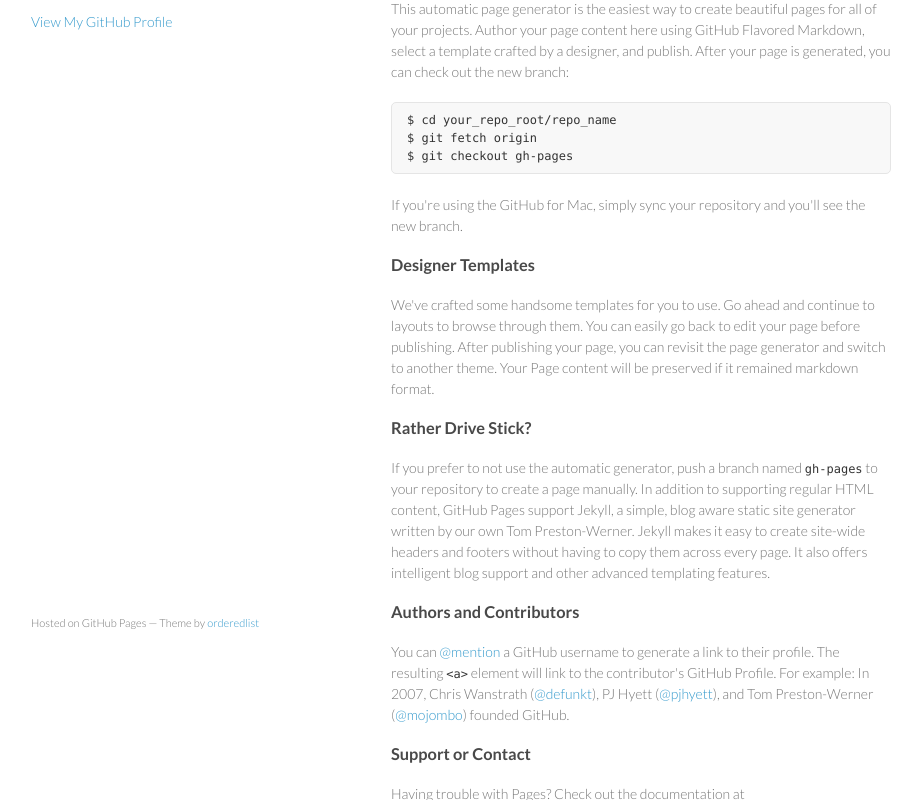
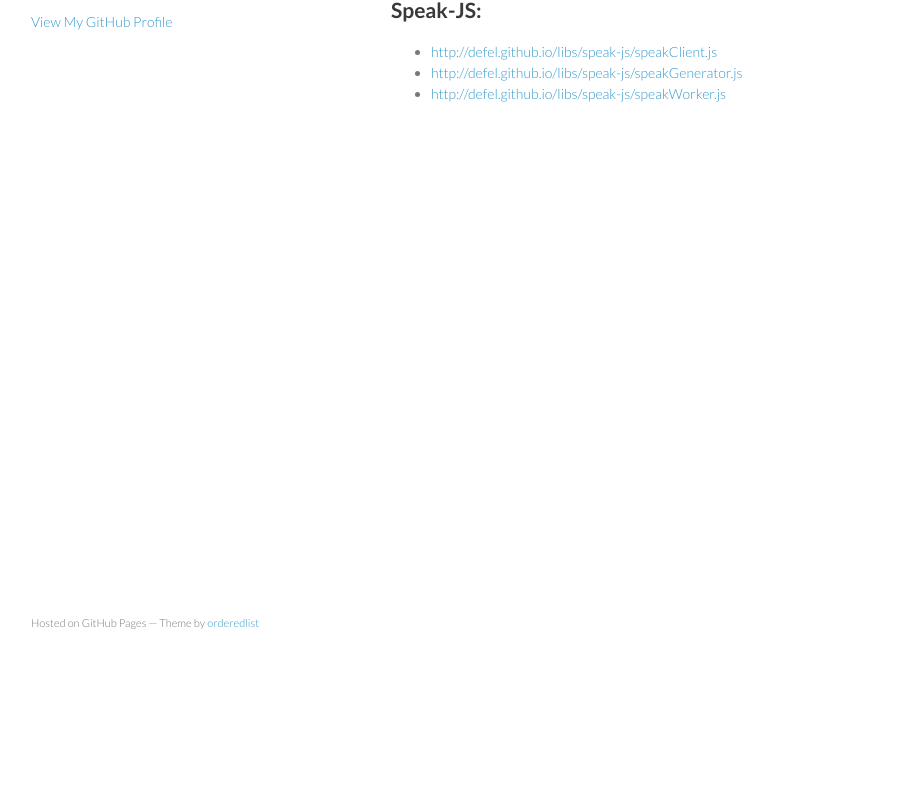
Before and after one commit to defel/defel.github.io, a plain HTML site: page index.html in a window 1280 px wide. Shown: the part 98-898 px from the top of the page, without its empty margins (179-1101 px from the left). After the commit the page ends 800 px from the top, so only its background shows below. Drawn offline with Linux system fonts and the light colour scheme.

Commit message:
Replace master branch with page content via GitHub

```diff
--- a/index.html
+++ b/index.html
@@ -24,36 +24,16 @@
       </header>
       <section>
         <h3>
-<a name="welcome-to-github-pages" class="anchor" href="#welcome-to-github-pages"><span class="octicon octicon-link"></span></a>Welcome to GitHub Pages.</h3>
+<a name="some-js-libs" class="anchor" href="#some-js-libs"><span class="octicon octicon-link"></span></a>Some JS Libs</h3>
 
-<p>This automatic page generator is the easiest way to create beautiful pages for all of your projects. Author your page content here using GitHub Flavored Markdown, select a template crafted by a designer, and publish. After your page is generated, you can check out the new branch:</p>
+<h2>
+<a name="speak-js" class="anchor" href="#speak-js"><span class="octicon octicon-link"></span></a>Speak-JS:</h2>
 
-<pre><code>$ cd your_repo_root/repo_name
-$ git fetch origin
-$ git checkout gh-pages
-</code></pre>
-
-<p>If you're using the GitHub for Mac, simply sync your repository and you'll see the new branch.</p>
-
-<h3>
-<a name="designer-templates" class="anchor" href="#designer-templates"><span class="octicon octicon-link"></span></a>Designer Templates</h3>
-
-<p>We've crafted some handsome templates for you to use. Go ahead and continue to layouts to browse through them. You can easily go back to edit your page before publishing. After publishing your page, you can revisit the page generator and switch to another theme. Your Page content will be preserved if it remained markdown format.</p>
-
-<h3>
-<a name="rather-drive-stick" class="anchor" href="#rather-drive-stick"><span class="octicon octicon-link"></span></a>Rather Drive Stick?</h3>
-
-<p>If you prefer to not use the automatic generator, push a branch named <code>gh-pages</code> to your repository to create a page manually. In addition to supporting regular HTML content, GitHub Pages support Jekyll, a simple, blog aware static site generator written by our own Tom Preston-Werner. Jekyll makes it easy to create site-wide headers and footers without having to copy them across every page. It also offers intelligent blog support and other advanced templating features.</p>
-
-<h3>
-<a name="authors-and-contributors" class="anchor" href="#authors-and-contributors"><span class="octicon octicon-link"></span></a>Authors and Contributors</h3>
-
-<p>You can <a href="https://github.com/blog/821" class="user-mention">@mention</a> a GitHub username to generate a link to their profile. The resulting <code>&lt;a&gt;</code> element will link to the contributor's GitHub Profile. For example: In 2007, Chris Wanstrath (<a href="https://github.com/defunkt" class="user-mention">@defunkt</a>), PJ Hyett (<a href="https://github.com/pjhyett" class="user-mention">@pjhyett</a>), and Tom Preston-Werner (<a href="https://github.com/mojombo" class="user-mention">@mojombo</a>) founded GitHub.</p>
-
-<h3>
-<a name="support-or-contact" class="anchor" href="#support-or-contact"><span class="octicon octicon-link"></span></a>Support or Contact</h3>
-
-<p>Having trouble with Pages? Check out the documentation at <a href="http://help.github.com/pages">http://help.github.com/pages</a> or contact <a href="mailto:support@github.com">support@github.com</a> and we’ll help you sort it out.</p>
+<ul>
+<li><a href="http://defel.github.io/libs/speak-js/speakClient.js">http://defel.github.io/libs/speak-js/speakClient.js</a></li>
+<li><a href="http://defel.github.io/libs/speak-js/speakGenerator.js">http://defel.github.io/libs/speak-js/speakGenerator.js</a></li>
+<li><a href="http://defel.github.io/libs/speak-js/speakWorker.js">http://defel.github.io/libs/speak-js/speakWorker.js</a></li>
+</ul>
       </section>
       <footer>
         <p><small>Hosted on GitHub Pages &mdash; Theme by <a href="https://github.com/orderedlist">orderedlist</a></small></p>
```
Also changed, not shown: params.json (+1 -1 lines).
